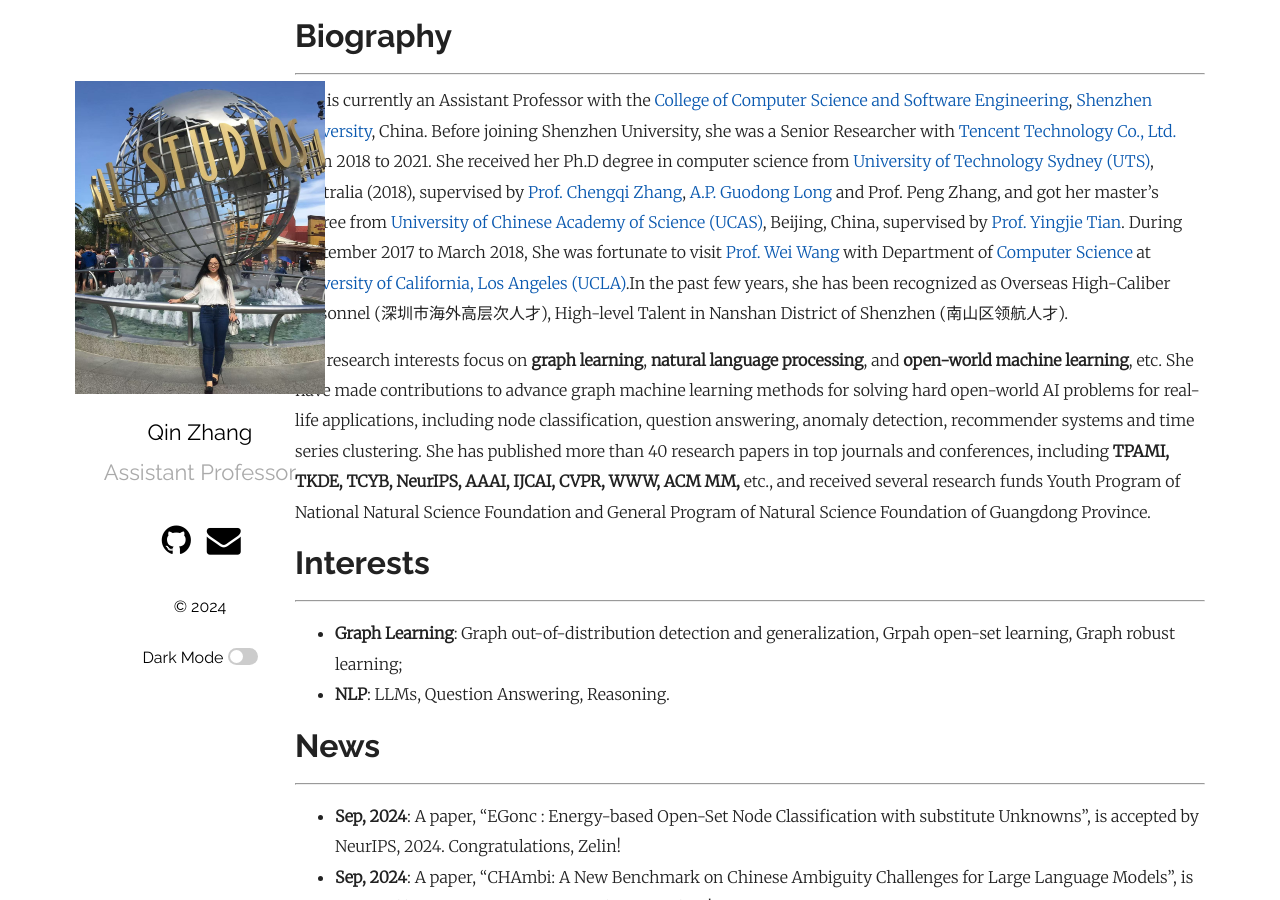
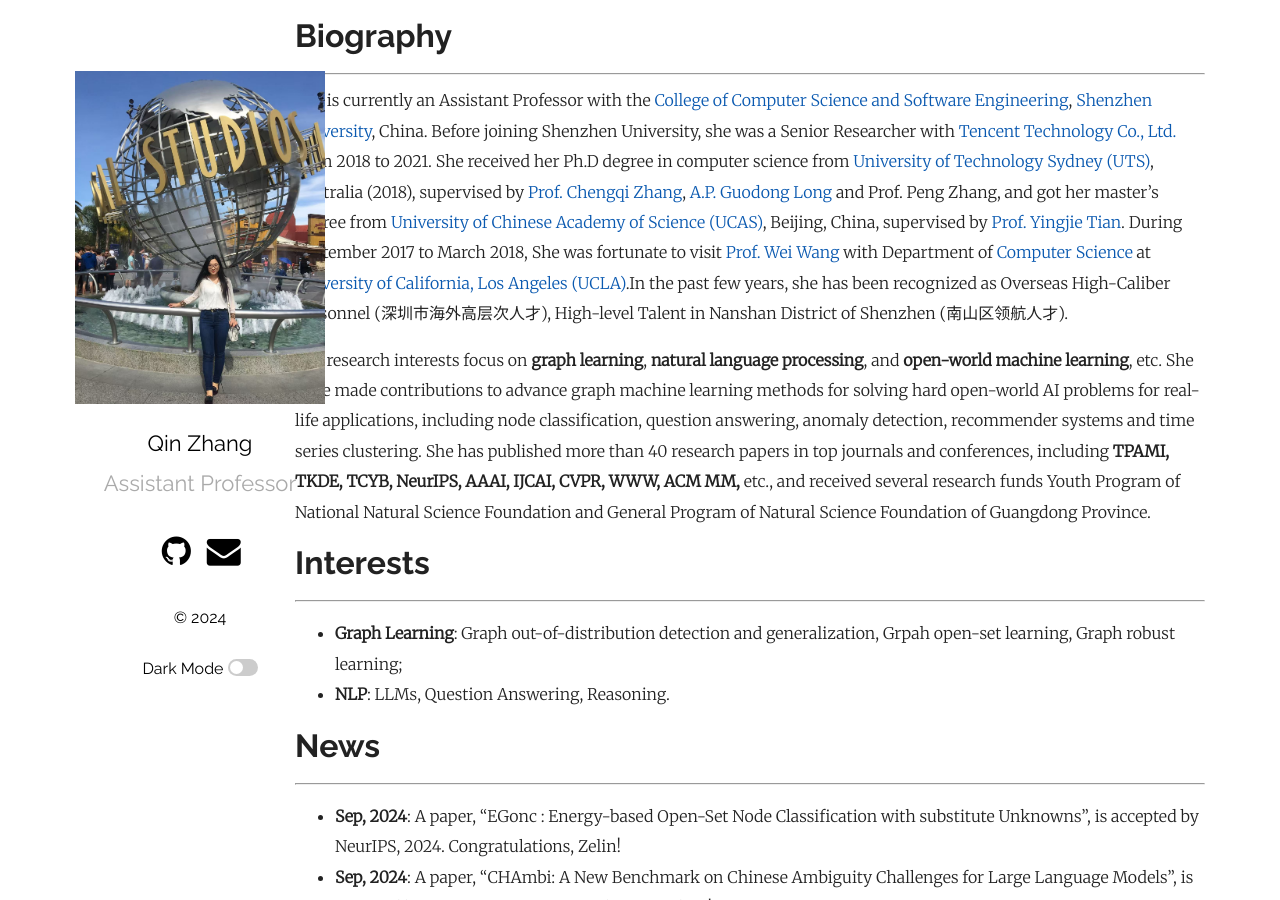
Before and after one commit to qinzhang11/qinzhang11.github.io, a Jekyll site: the page built from index.md, in a window 1280 px wide and 900 px high. Built offline with Jekyll 4.4.1, drawn with Linux system fonts in a browser that asks for light colours.

Commit message:
Update _config.yml

```diff
--- a/_config.yml
+++ b/_config.yml
@@ -18,8 +18,8 @@ plainwhite:
   sitemap: true # set to true to generate sitemap.xml content
   search: true # set to true to enable searchbar
   dark_mode: true # set to true to add dark mode toggle
-  portfolio_image: "assets/qinzhang1.jpg" # the path from the base directory of the site to the image to display (no / at the start)
-  portfolio_image_dark: "assets/qinzhang1.jpg"
+  portfolio_image: "assets/qinzhang.jpg" # the path from the base directory of the site to the image to display (no / at the start)
+  portfolio_image_dark: "assets/qinzhang.jpg"
   html_lang: "en" # set the lang attribute of the <html> tag for the pages. See here for a list of codes: https://www.w3schools.com/tags/ref_country_codes.asp
   condensed_mobile:
     - home
```
